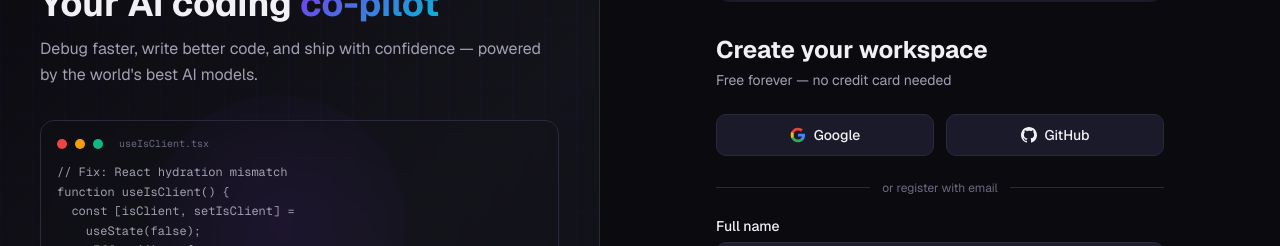
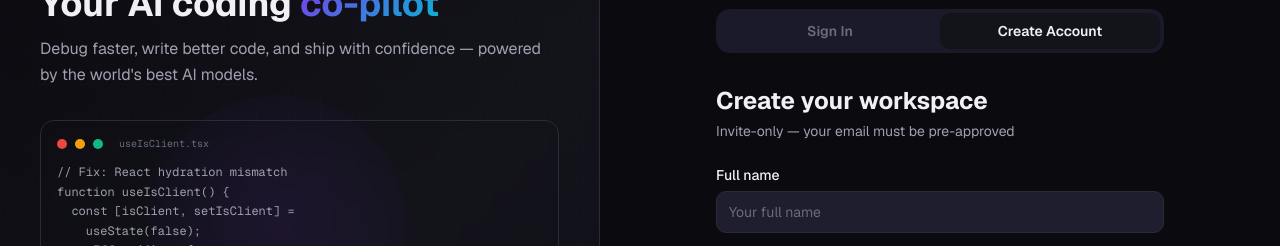
Before and after one commit to rampoz27/budakRampoz, a Next.js app: page / in a window 1280 px wide. Both pictures are taken after typing "name@example.com", "Sample123" into the empty fields and a click on the button "Create Account". Shown: the part 140-386 px from the top of the page. Built offline with nearby package versions, Linux system fonts and the light colour scheme; no server answers.

Commit message:
Update RegisterForm.tsx

```diff
--- a/src/app/sign-up-login-screen/components/RegisterForm.tsx
+++ b/src/app/sign-up-login-screen/components/RegisterForm.tsx
@@ -37,6 +37,27 @@
 
   const onSubmit = async (data: RegisterFormData) => {
     setIsLoading(true);
+
+    // Registration is invite-only — check the allowlist before creating
+    // an account. This RPC only ever returns true/false, it never exposes
+    // the actual list of allowed emails.
+    const { data: isAllowed, error: allowlistError } = await supabase.rpc('is_email_allowed', {
+      check_email: data.email,
+    });
+
+    if (allowlistError) {
+      setIsLoading(false);
+      setError('root', { message: 'Could not verify access. Please try again.' });
+      return;
+    }
+
+    if (!isAllowed) {
+      setIsLoading(false);
+      setError('root', {
+        message: 'This email is not authorized to register. Contact the administrator to get access.',
+      });
+      return;
+    }
 
     const { data: signUpData, error } = await supabase.auth.signUp({
       email: data.email,
@@ -104,38 +125,7 @@
     <div className="fade-in">
       <div className="mb-6">
         <h2 className="text-2xl font-bold text-foreground mb-1">Create your workspace</h2>
-        <p className="text-secondary-foreground text-sm">Free forever — no credit card needed</p>
-      </div>
-
-      {/* Social Auth */}
-      <div className="flex gap-3 mb-6">
-        <button
-          type="button"
-          className="flex-1 flex items-center justify-center gap-2 bg-muted border border-border rounded-lg px-4 py-2.5 text-sm font-medium text-foreground hover:bg-secondary transition-all duration-150 active:scale-95"
-        >
-          <svg width="16" height="16" viewBox="0 0 24 24" fill="none">
-            <path d="M22.56 12.25c0-.78-.07-1.53-.2-2.25H12v4.26h5.92c-.26 1.37-1.04 2.53-2.21 3.31v2.77h3.57c2.08-1.92 3.28-4.74 3.28-8.09z" fill="#4285F4"/>
-            <path d="M12 23c2.97 0 5.46-.98 7.28-2.66l-3.57-2.77c-.98.66-2.23 1.06-3.71 1.06-2.86 0-5.29-1.93-6.16-4.53H2.18v2.84C3.99 20.53 7.7 23 12 23z" fill="#34A853"/>
-            <path d="M5.84 14.09c-.22-.66-.35-1.36-.35-2.09s.13-1.43.35-2.09V7.07H2.18C1.43 8.55 1 10.22 1 12s.43 3.45 1.18 4.93l2.85-2.22.81-.62z" fill="#FBBC05"/>
-            <path d="M12 5.38c1.62 0 3.06.56 4.21 1.64l3.15-3.15C17.45 2.09 14.97 1 12 1 7.7 1 3.99 3.47 2.18 7.07l3.66 2.84c.87-2.6 3.3-4.53 6.16-4.53z" fill="#EA4335"/>
-          </svg>
-          Google
-        </button>
-        <button
-          type="button"
-          className="flex-1 flex items-center justify-center gap-2 bg-muted border border-border rounded-lg px-4 py-2.5 text-sm font-medium text-foreground hover:bg-secondary transition-all duration-150 active:scale-95"
-        >
-          <svg width="16" height="16" viewBox="0 0 24 24" fill="currentColor">
-            <path d="M12 0c-6.626 0-12 5.373-12 12 0 5.302 3.438 9.8 8.207 11.387.599.111.793-.261.793-.577v-2.234c-3.338.726-4.033-1.416-4.033-1.416-.546-1.387-1.333-1.756-1.333-1.756-1.089-.745.083-.729.083-.729 1.205.084 1.839 1.237 1.839 1.237 1.07 1.834 2.807 1.304 3.492.997.107-.775.418-1.305.762-1.604-2.665-.305-5.467-1.334-5.467-5.931 0-1.311.469-2.381 1.236-3.221-.124-.303-.535-1.524.117-3.176 0 0 1.008-.322 3.301 1.23.957-.266 1.983-.399 3.003-.404 1.02.005 2.047.138 3.006.404 2.291-1.552 3.297-1.23 3.297-1.23.653 1.653.242 2.874.118 3.176.77.84 1.235 1.911 1.235 3.221 0 4.609-2.807 5.624-5.479 5.921.43.372.823 1.102.823 2.222v3.293c0 .319.192.694.801.576 4.765-1.589 8.199-6.086 8.199-11.386 0-6.627-5.373-12-12-12z"/>
-          </svg>
-          GitHub
-        </button>
-      </div>
-
-      <div className="flex items-center gap-3 mb-5">
-        <div className="flex-1 h-px bg-border" />
-        <span className="text-xs text-muted-foreground">or register with email</span>
-        <div className="flex-1 h-px bg-border" />
+        <p className="text-secondary-foreground text-sm">Invite-only — your email must be pre-approved</p>
       </div>
 
       {/* Root error */}
```
